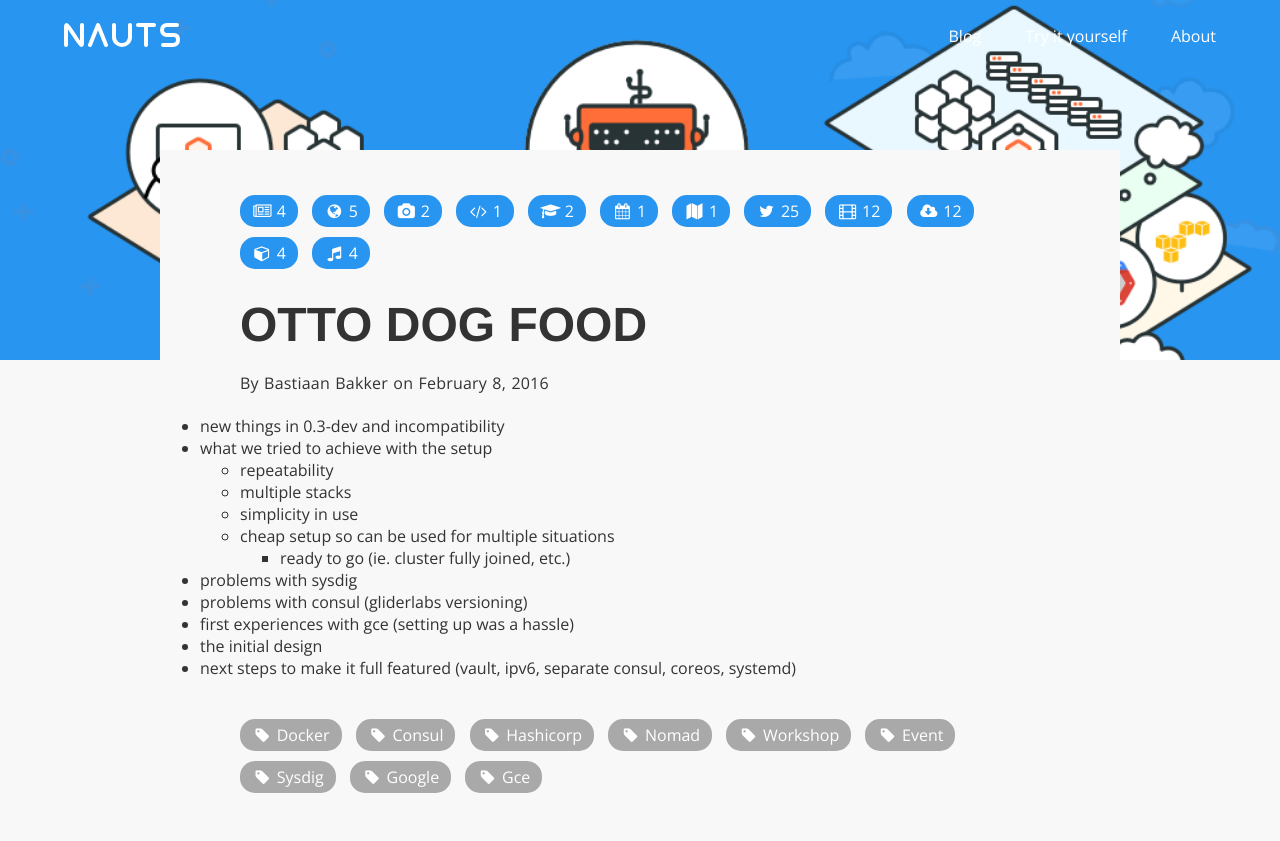
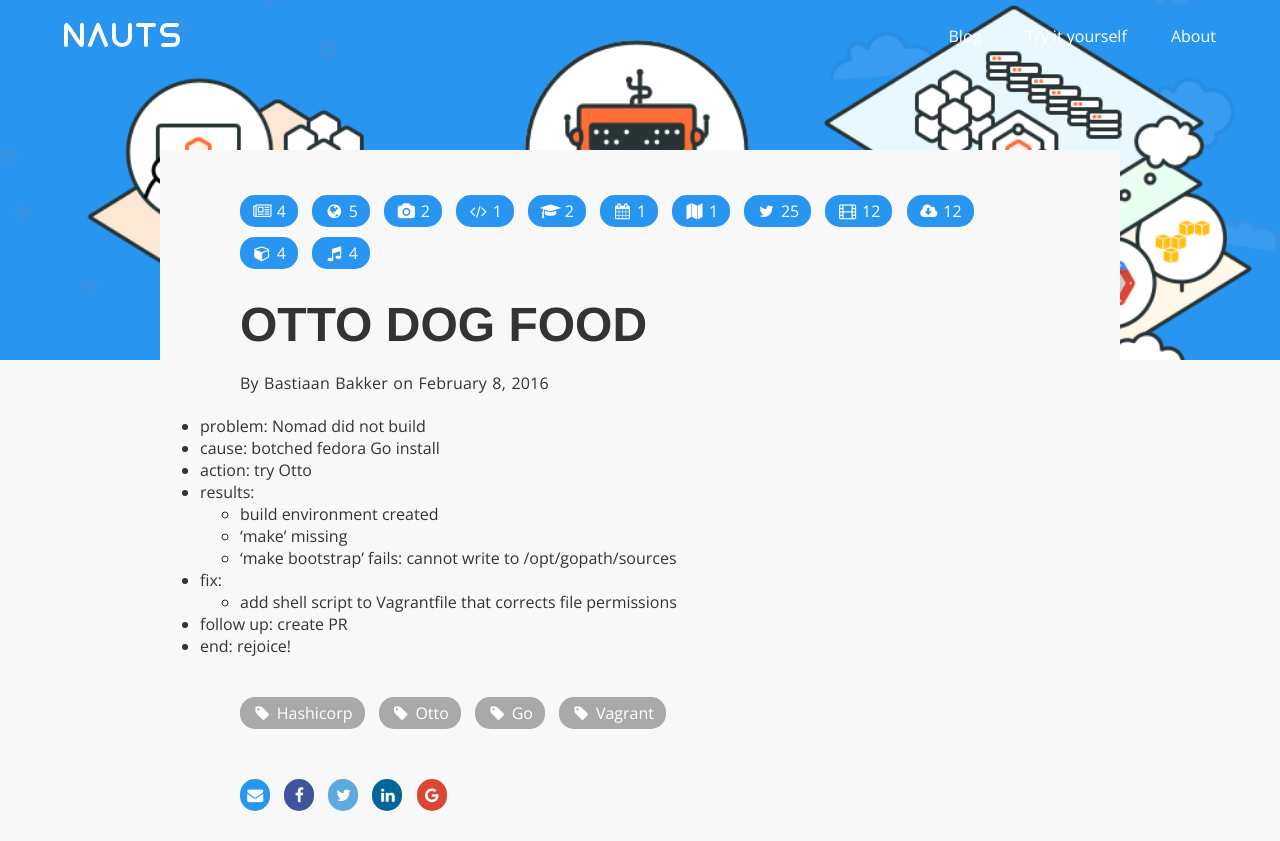
Before and after one commit to nautsio/nautsio.github.io, a Jekyll site: the page built from _posts/2016-02-08-otto-dogfood.md, in a window 1280 px wide. Shown: the top 841 px of the page. Built offline with Jekyll 4.4.1, drawn with Linux system fonts in a browser that asks for light colours; nearby versions of some CDN libraries; some web fonts are replaced; comment, search, counter and statistics services are not loaded; grey boxes are pictures that could not be loaded.

Commit message:
otto outline

```diff
--- a/_posts/2016-02-08-otto-dogfood.md
+++ b/_posts/2016-02-08-otto-dogfood.md
@@ -8,25 +8,19 @@
   - article
 comments: true
 tags:
-  - docker
-  - consul
   - hashicorp
-  - nomad
-  - workshop
-  - event
-  - sysdig
-  - google
-  - gce
+  - otto
+  - go
+  - vagrant
 ---
-- new things in 0.3-dev and incompatibility
-- what we tried to achieve with the setup
-  - repeatability
-  - multiple stacks
-  - simplicity in use
-  - cheap setup so can be used for multiple situations
-	- ready to go (ie. cluster fully joined, etc.)
-- problems with sysdig
-- problems with consul (gliderlabs versioning)
-- first experiences with gce (setting up was a hassle)
-- the initial design
-- next steps to make it full featured (vault, ipv6, separate consul, coreos, systemd)
+- problem: Nomad did not build
+- cause: botched fedora Go install
+- action: try Otto
+- results:
+	- build environment created
+	- 'make' missing
+	- 'make bootstrap' fails: cannot write to /opt/gopath/sources
+- fix:
+	- add shell script to Vagrantfile that corrects file permissions
+- follow up: create PR
+- end: rejoice!
```
